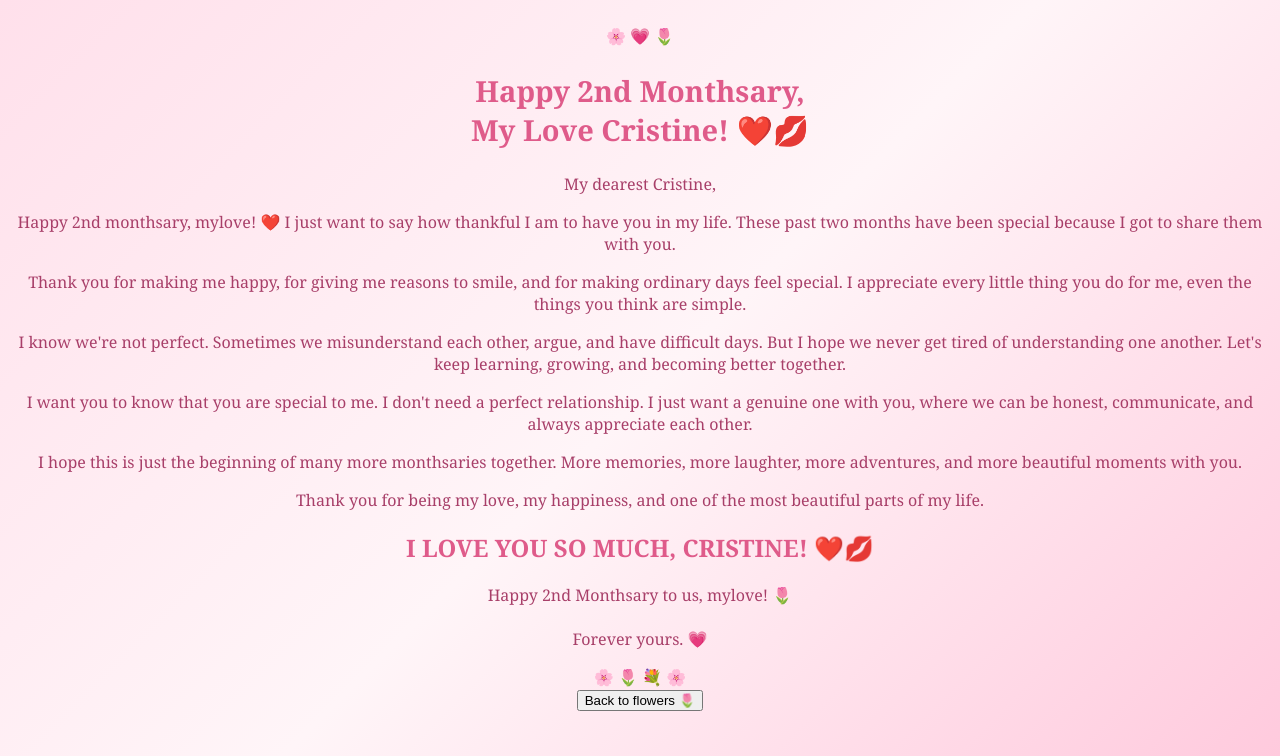
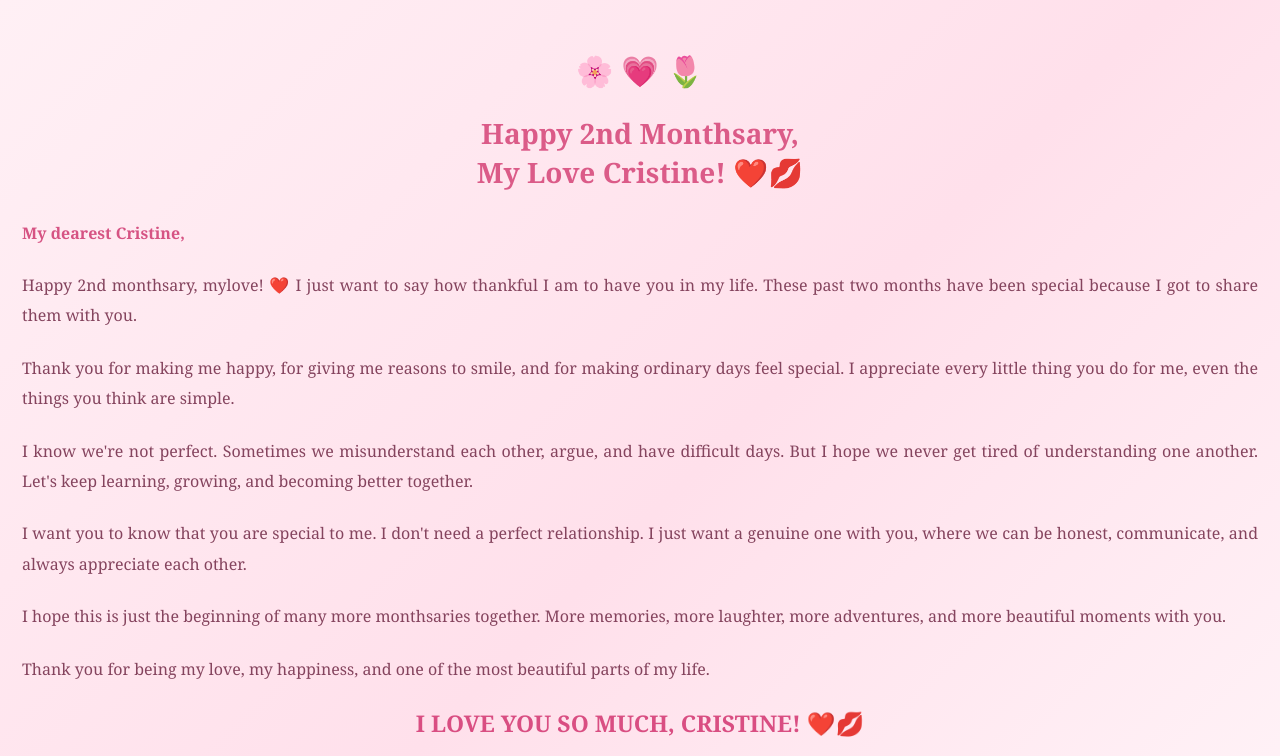
Before and after one commit to ericsondoneric-bot/index.html4, a plain HTML site: page index.html in a window 1280 px wide. Both pictures are taken after a click on the button "Open My Letter 💌". Shown: the top 756 px of the page. Drawn offline with Linux system fonts and the light colour scheme.

Commit message:
Update style.css

```diff
--- a/style.css
+++ b/style.css
@@ -4,87 +4,118 @@
 }
 
 body {
-    background: linear-gradient(135deg, #ffe0eb, #fff5f8, #ffc8dc);
+    margin: 0;
     font-family: Georgia, serif;
+    background: #ffe8f0;
+    color: #a74369;
+}
+
+.welcome {
+    min-height: 100vh;
+    display: flex;
+    flex-direction: column;
+    align-items: center;
+    justify-content: center;
     text-align: center;
-    min-height: 100vh;
-    margin: 0;
-    padding: 25px 15px;
-    color: #a83f69;
+    padding: 25px;
+    background: linear-gradient(
+        135deg,
+        #ffe0ec,
+        #fff5f8,
+        #ffc8dc
+    );
 }
 
 .flowers {
     font-size: 35px;
+    animation: float 3s infinite ease-in-out;
+}
+
+h1 {
+    color: #db5b88;
+    font-size: 30px;
+    line-height: 1.4;
+}
+
+.bouquet {
+    font-size: 100px;
     margin: 20px;
     animation: float 3s infinite ease-in-out;
 }
 
-h1 {
-    color: #df5b8a;
-    font-size: 29px;
+button {
+    border: none;
+    background: #e879a0;
+    color: white;
+    padding: 15px 28px;
+    border-radius: 30px;
+    font-size: 16px;
+    font-family: Georgia, serif;
+    cursor: pointer;
+    box-shadow: 0 5px 15px #e9a6bd;
+    margin: 20px 0;
 }
 
-.subtitle {
-    color: #a65b78;
+button:active {
+    transform: scale(.95);
 }
 
-.envelope {
-    background: #f28caf;
-    max-width: 250px;
-    margin: 45px auto;
-    padding: 25px;
-    border-radius: 18px;
-    color: white;
-    cursor: pointer;
-    box-shadow: 0 8px 20px #e9a1ba;
+.bottom {
+    margin-top: 35px;
 }
 
-.heart {
-    font-size: 55px;
-    animation: beat 1s infinite;
+.message {
+    display: none;
+    min-height: 100vh;
+    padding: 30px 22px;
+    background: linear-gradient(
+        135deg,
+        #fff0f5,
+        #ffe0eb,
+        #fff7fa
+    );
+    text-align: center;
 }
 
-.letter {
-    display: none;
-    max-width: 380px;
-    margin: 20px auto;
-    padding: 25px;
-    background: #fffafd;
-    border: 2px solid #f4b6cc;
-    border-radius: 20px;
-    line-height: 1.8;
-    box-shadow: 0 8px 25px #e8a8bd;
+.message h1 {
+    font-size: 28px;
+    margin-bottom: 25px;
 }
 
-.letter.show {
-    display: block;
-    animation: appear 1s ease;
+.message p {
+    font-size: 16px;
+    line-height: 1.9;
+    text-align: justify;
+    color: #85445e;
+    margin-bottom: 22px;
 }
 
-h2, h3 {
-    color: #df5b8a;
+.message .dear {
+    font-weight: bold;
+    color: #d65383;
 }
 
-.footer {
-    margin-top: 40px;
+.message h2 {
+    color: #d94e82;
+    font-size: 23px;
+    line-height: 1.5;
+}
+
+.message .ending {
+    text-align: center;
     font-style: italic;
 }
 
-@keyframes beat {
-    50% { transform: scale(1.2); }
+.decoration {
+    font-size: 30px;
+    margin: 20px;
 }
 
 @keyframes float {
-    50% { transform: translateY(-10px); }
-}
-
-@keyframes appear {
-    from {
-        opacity: 0;
-        transform: translateY(25px);
-    }
-    to {
-        opacity: 1;
+    0%, 100% {
         transform: translateY(0);
     }
+    50% {
+        transform: translateY(-12px);
+    }
 }
```
